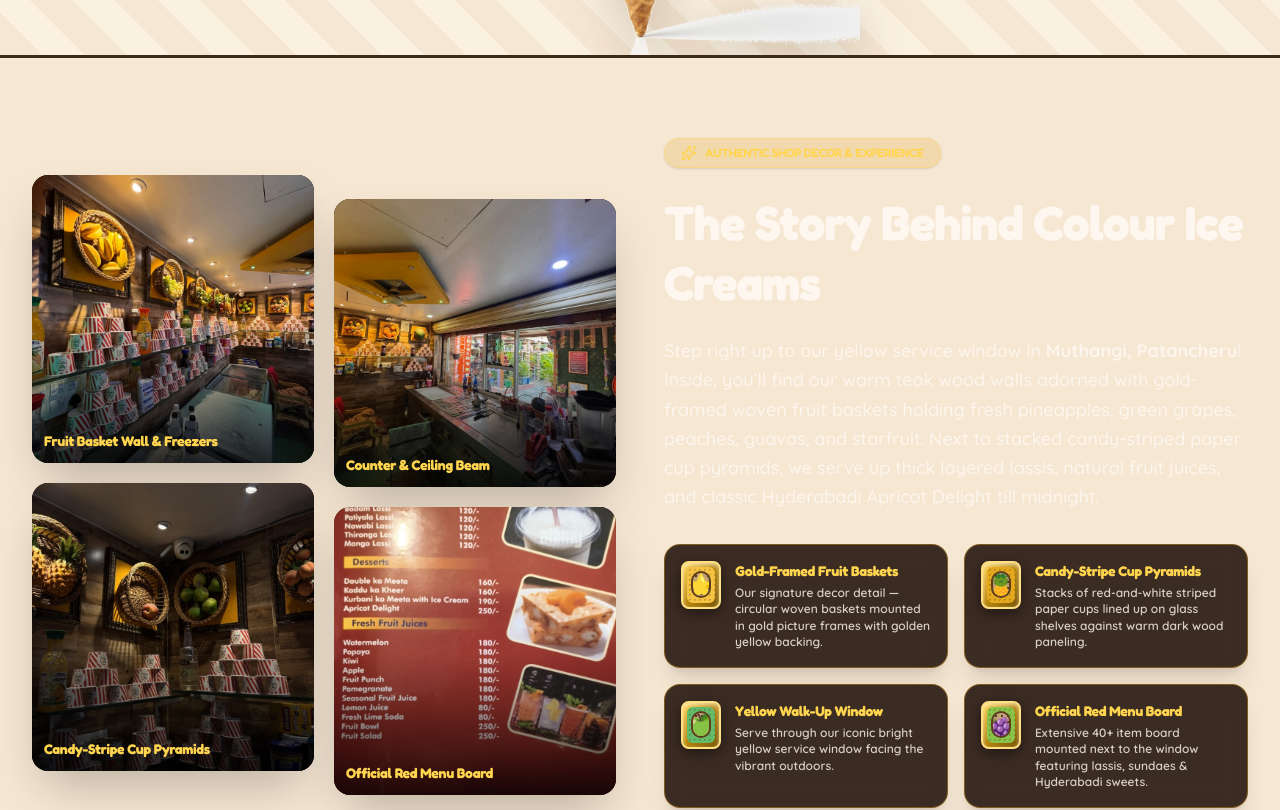
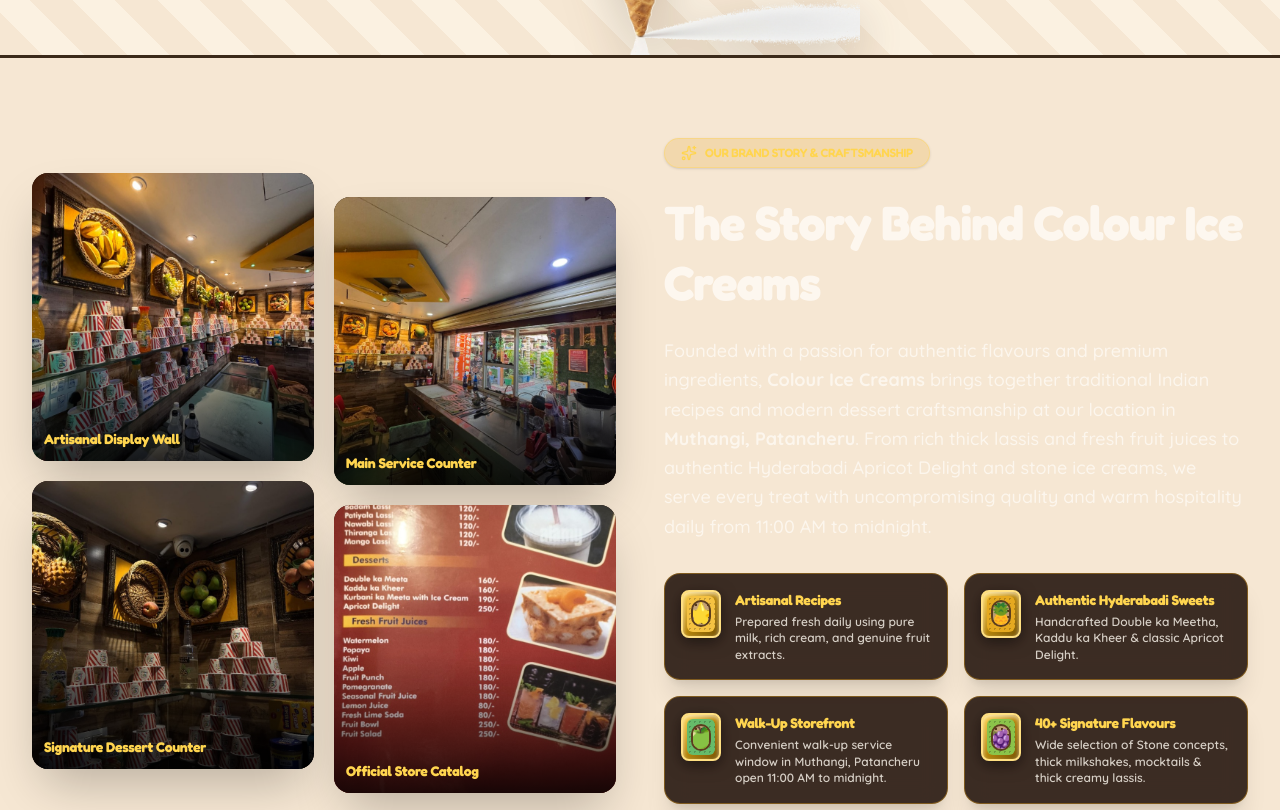
Before and after one commit to lalitejaonteddu/icecream, a Next.js app: page / in a window 1280 px wide. Shown: the part 1000-1810 px from the top of the page. Built offline with nearby package versions, Linux system fonts and the light colour scheme; a web font is replaced by a local one.

Commit message:
Refine Our Story section with official brand copy and professional photo labels

```diff
--- a/src/components/StorySection.tsx
+++ b/src/components/StorySection.tsx
@@ -9,23 +9,23 @@
 const HIGHLIGHTS = [
   {
     fruit: 'starfruit' as const,
-    title: 'Gold-Framed Fruit Baskets',
-    desc: 'Our signature decor detail — circular woven baskets mounted in gold picture frames with golden yellow backing.',
+    title: 'Artisanal Recipes',
+    desc: 'Prepared fresh daily using pure milk, rich cream, and genuine fruit extracts.',
   },
   {
     fruit: 'pineapple' as const,
-    title: 'Candy-Stripe Cup Pyramids',
-    desc: 'Stacks of red-and-white striped paper cups lined up on glass shelves against warm dark wood paneling.',
+    title: 'Authentic Hyderabadi Sweets',
+    desc: 'Handcrafted Double ka Meetha, Kaddu ka Kheer & classic Apricot Delight.',
   },
   {
     fruit: 'guava' as const,
-    title: 'Yellow Walk-Up Window',
-    desc: 'Serve through our iconic bright yellow service window facing the vibrant outdoors.',
+    title: 'Walk-Up Storefront',
+    desc: 'Convenient walk-up service window in Muthangi, Patancheru open 11:00 AM to midnight.',
   },
   {
     fruit: 'grapes' as const,
-    title: 'Official Red Menu Board',
-    desc: 'Extensive 40+ item board mounted next to the window featuring lassis, sundaes & Hyderabadi sweets.',
+    title: '40+ Signature Flavours',
+    desc: 'Wide selection of Stone concepts, thick milkshakes, mocktails & thick creamy lassis.',
   },
 ];
 
@@ -50,12 +50,12 @@
             >
               <Image
                 src="/assets/shelves_freezers.jpg"
-                alt="Colour Ice Creams Fruit Basket Wall and Freezers"
+                alt="Colour Ice Creams Artisanal Display Wall"
                 fill
                 className="object-cover group-hover:scale-110 transition-transform duration-500"
               />
               <div className="absolute inset-0 bg-gradient-to-t from-black/80 via-transparent to-transparent flex items-end p-3 text-[#FFD54F]">
-                <span className="font-fredoka font-bold text-xs sm:text-sm">Fruit Basket Wall & Freezers</span>
+                <span className="font-fredoka font-bold text-xs sm:text-sm">Artisanal Display Wall</span>
               </div>
             </motion.div>
 
@@ -68,12 +68,12 @@
             >
               <Image
                 src="/assets/counter_interior.jpg"
-                alt="Colour Ice Creams Counter Interior"
+                alt="Colour Ice Creams Main Service Counter"
                 fill
                 className="object-cover group-hover:scale-110 transition-transform duration-500"
               />
               <div className="absolute inset-0 bg-gradient-to-t from-black/80 via-transparent to-transparent flex items-end p-3 text-[#FFD54F]">
-                <span className="font-fredoka font-bold text-xs sm:text-sm">Counter & Ceiling Beam</span>
+                <span className="font-fredoka font-bold text-xs sm:text-sm">Main Service Counter</span>
               </div>
             </motion.div>
 
@@ -86,12 +86,12 @@
             >
               <Image
                 src="/assets/cup_pyramids.jpg"
-                alt="Colour Ice Creams Cup Pyramids"
+                alt="Colour Ice Creams Signature Dessert Counter"
                 fill
                 className="object-cover group-hover:scale-110 transition-transform duration-500"
               />
               <div className="absolute inset-0 bg-gradient-to-t from-black/80 via-transparent to-transparent flex items-end p-3 text-[#FFD54F]">
-                <span className="font-fredoka font-bold text-xs sm:text-sm">Candy-Stripe Cup Pyramids</span>
+                <span className="font-fredoka font-bold text-xs sm:text-sm">Signature Dessert Counter</span>
               </div>
             </motion.div>
 
@@ -104,12 +104,12 @@
             >
               <Image
                 src="/assets/menu_board.jpg"
-                alt="Colour Ice Creams Official Menu Board"
+                alt="Colour Ice Creams Official Store Catalog"
                 fill
                 className="object-cover group-hover:scale-110 transition-transform duration-500"
               />
               <div className="absolute inset-0 bg-gradient-to-t from-black/80 via-transparent to-transparent flex items-end p-3 text-[#FFD54F]">
-                <span className="font-fredoka font-bold text-xs sm:text-sm">Official Red Menu Board</span>
+                <span className="font-fredoka font-bold text-xs sm:text-sm">Official Store Catalog</span>
               </div>
             </motion.div>
           </div>
@@ -123,7 +123,7 @@
               className="inline-flex items-center gap-2 px-4 py-1.5 rounded-full bg-[#E6A119]/20 text-[#FFD54F] font-fredoka font-semibold text-xs tracking-wider uppercase border border-[#FFD54F]/40 shadow-sm"
             >
               <Sparkles className="w-4 h-4 text-[#FFD54F]" />
-              AUTHENTIC SHOP DECOR & EXPERIENCE
+              OUR BRAND STORY & CRAFTSMANSHIP
             </motion.div>
 
             <motion.h2
@@ -143,7 +143,7 @@
               transition={{ delay: 0.2 }}
               className="text-[#FDF7EF]/90 text-base sm:text-lg leading-relaxed font-quicksand font-medium"
             >
-              Step right up to our yellow service window in <strong>Muthangi, Patancheru</strong>! Inside, you’ll find our warm teak wood walls adorned with gold-framed woven fruit baskets holding fresh pineapples, green grapes, peaches, guavas, and starfruit. Next to stacked candy-striped paper cup pyramids, we serve up thick layered lassis, natural fruit juices, and classic Hyderabadi Apricot Delight till midnight.
+              Founded with a passion for authentic flavours and premium ingredients, <strong>Colour Ice Creams</strong> brings together traditional Indian recipes and modern dessert craftsmanship at our location in <strong>Muthangi, Patancheru</strong>. From rich thick lassis and fresh fruit juices to authentic Hyderabadi Apricot Delight and stone ice creams, we serve every treat with uncompromising quality and warm hospitality daily from 11:00 AM to midnight.
             </motion.p>
 
             {/* Highlights Grid with Framed Fruit Motif Icons */}
```
